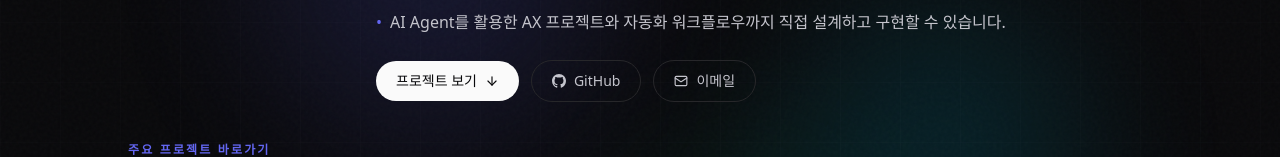
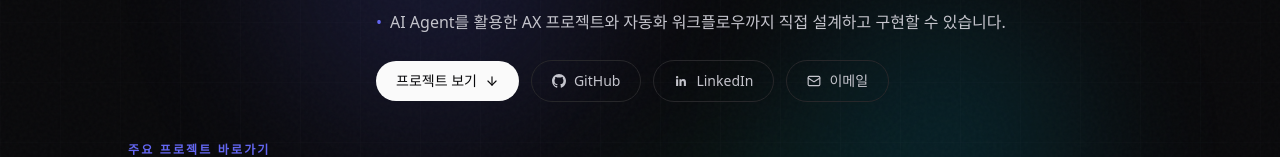
Before and after one commit to neverleaveualong/portfolio, a Next.js app: page / in a window 1280 px wide. Shown: the part 338-495 px from the top of the page. Built offline with nearby package versions, Linux system fonts and the light colour scheme; a web font is replaced by a local one.

Commit message:
Add LinkedIn profile and SKALA education

```diff
--- a/src/app/layout.tsx
+++ b/src/app/layout.tsx
@@ -128,6 +128,7 @@ const jsonLd = {
       email: "wmr06244@gmail.com",
       sameAs: [
         "https://github.com/neverleaveualong",
+        "https://www.linkedin.com/in/%EC%9A%B0%ED%98%84-%EC%8B%AC-456796324/",
         SITE_URL,
       ],
       worksFor: {
--- a/src/components/Contact.tsx
+++ b/src/components/Contact.tsx
@@ -2,7 +2,7 @@
 
 import { useState } from "react";
 import { Mail, ArrowUpRight, Copy, Check } from "lucide-react";
-import { GithubIcon } from "./icons";
+import { GithubIcon, LinkedInIcon } from "./icons";
 import { useApp } from "@/context/AppContext";
 import ScrambleText from "./ScrambleText";
 import AnimatedSection from "./AnimatedSection";
@@ -75,6 +75,16 @@ export default function Contact() {
               <GithubIcon size={16} />
               GitHub
             </a>
+            <a
+              href="https://www.linkedin.com/in/%EC%9A%B0%ED%98%84-%EC%8B%AC-456796324/"
+              target="_blank"
+              rel="noopener noreferrer"
+              aria-label="LinkedIn profile"
+              className="inline-flex items-center gap-2 rounded-full border border-border px-5 py-3 text-sm text-muted transition-all hover:border-muted hover:text-foreground"
+            >
+              <LinkedInIcon size={16} />
+              LinkedIn
+            </a>
           </div>
         </AnimatedSection>
       </div>
--- a/src/components/Hero.tsx
+++ b/src/components/Hero.tsx
@@ -3,7 +3,7 @@
 import Image from "next/image";
 import { motion } from "framer-motion";
 import { ArrowDown, ExternalLink, Mail } from "lucide-react";
-import { GithubIcon } from "./icons";
+import { GithubIcon, LinkedInIcon } from "./icons";
 import { useApp } from "@/context/AppContext";
 import TypingText from "./TypingText";
 import ScrambleText from "./ScrambleText";
@@ -133,6 +133,16 @@ export default function Hero() {
                 GitHub
               </a>
               <a
+                href="https://www.linkedin.com/in/%EC%9A%B0%ED%98%84-%EC%8B%AC-456796324/"
+                target="_blank"
+                rel="noopener noreferrer"
+                aria-label="LinkedIn profile"
+                className="inline-flex items-center gap-2 rounded-full border border-border px-5 py-2.5 text-sm text-muted transition-all hover:border-muted hover:text-foreground"
+              >
+                <LinkedInIcon size={14} />
+                LinkedIn
+              </a>
+              <a
                 href="mailto:wmr06244@gmail.com"
                 className="inline-flex items-center gap-2 rounded-full border border-border px-5 py-2.5 text-sm text-muted transition-all hover:border-muted hover:text-foreground"
               >
--- a/src/components/icons.tsx
+++ b/src/components/icons.tsx
@@ -11,3 +11,18 @@ export function GithubIcon({ size = 16, className = "" }: { size?: number; class
     </svg>
   );
 }
+
+export function LinkedInIcon({ size = 16, className = "" }: { size?: number; className?: string }) {
+  return (
+    <svg
+      width={size}
+      height={size}
+      viewBox="0 0 24 24"
+      fill="currentColor"
+      className={className}
+      aria-hidden="true"
+    >
+      <path d="M20.447 20.452h-3.554v-5.569c0-1.328-.027-3.037-1.852-3.037-1.853 0-2.136 1.445-2.136 2.939v5.667H9.351V9h3.414v1.561h.046c.477-.9 1.637-1.85 3.37-1.85 3.601 0 4.267 2.371 4.267 5.456v6.285zM5.337 7.433a2.062 2.062 0 1 1 0-4.124 2.062 2.062 0 0 1 0 4.124zM7.119 20.452H3.555V9h3.564v11.452z" />
+    </svg>
+  );
+}
--- a/src/data/profile.ts
+++ b/src/data/profile.ts
@@ -7,6 +7,7 @@ export const profile = {
     "고객사가 필요로 하는 서비스를 주도적으로 기획하고, 프론트엔드부터 백엔드·AI Agent까지 연결해 해결합니다.",
   email: "wmr06244@gmail.com",
   github: "https://github.com/neverleaveualong",
+  linkedin: "https://www.linkedin.com/in/%EC%9A%B0%ED%98%84-%EC%8B%AC-456796324/",
   photo: "/images/profile.jpg",
 };
 
@@ -262,6 +263,11 @@ export const education = {
   ],
   activities: [
     {
+      name: "SKALA 4기",
+      desc: "AI·데이터·풀스택 실무 집중 과정",
+      period: "2026.07 — 2026.08",
+    },
+    {
       name: "AWS Solutions Architect Associate 과정",
       desc: "클라우드 아키텍처 설계 심화",
       period: "2025.11",
--- a/src/i18n/en.ts
+++ b/src/i18n/en.ts
@@ -235,6 +235,7 @@ const en: Translations = {
       { name: "TOEIC 785", org: "ETS" },
     ],
     activities: [
+      { name: "SKALA 4th Cohort", desc: "Intensive AI, data & full-stack training", period: "2026.07 — 2026.08" },
       { name: "AWS Solutions Architect Associate", desc: "Cloud architecture design", period: "2025.11" },
       { name: "Programmers DevCourse 6th", desc: "Production full-stack project & team collaboration", period: "2025.01 — 2025.07" },
       { name: "University of Waikato Exchange", desc: "Global communication skills", period: "2024.07" },
--- a/src/i18n/ja.ts
+++ b/src/i18n/ja.ts
@@ -235,6 +235,7 @@ const ja: Translations = {
       { name: "TOEIC 785", org: "ETS" },
     ],
     activities: [
+      { name: "SKALA 4期", desc: "AI・データ・フルスタック実務集中課程", period: "2026.07 — 2026.08" },
       { name: "AWS Solutions Architect Associate", desc: "クラウドアーキテクチャ設計", period: "2025.11" },
       { name: "Programmers DevCourse 6th", desc: "実務型フルスタックプロジェクト", period: "2025.01 — 2025.07" },
       { name: "University of Waikato 語学研修", desc: "グローバルコミュニケーション", period: "2024.07" },
--- a/src/i18n/ko.ts
+++ b/src/i18n/ko.ts
@@ -237,6 +237,7 @@ const ko = {
       { name: "TOEIC 785", org: "ETS" },
     ],
     activities: [
+      { name: "SKALA 4기", desc: "AI·데이터·풀스택 실무 집중 과정", period: "2026.07 — 2026.08" },
       { name: "AWS Solutions Architect Associate 과정", desc: "클라우드 아키텍처 설계 심화", period: "2025.11" },
       { name: "프로그래머스 데브코스 6기", desc: "실무형 풀스택 프로젝트 + 팀 협업", period: "2025.01 — 2025.07" },
       { name: "University of Waikato 어학연수", desc: "글로벌 커뮤니케이션 역량 강화", period: "2024.07" },
```
Also changed, not shown: 1 other file (tests, documents, lock files or other folders).
